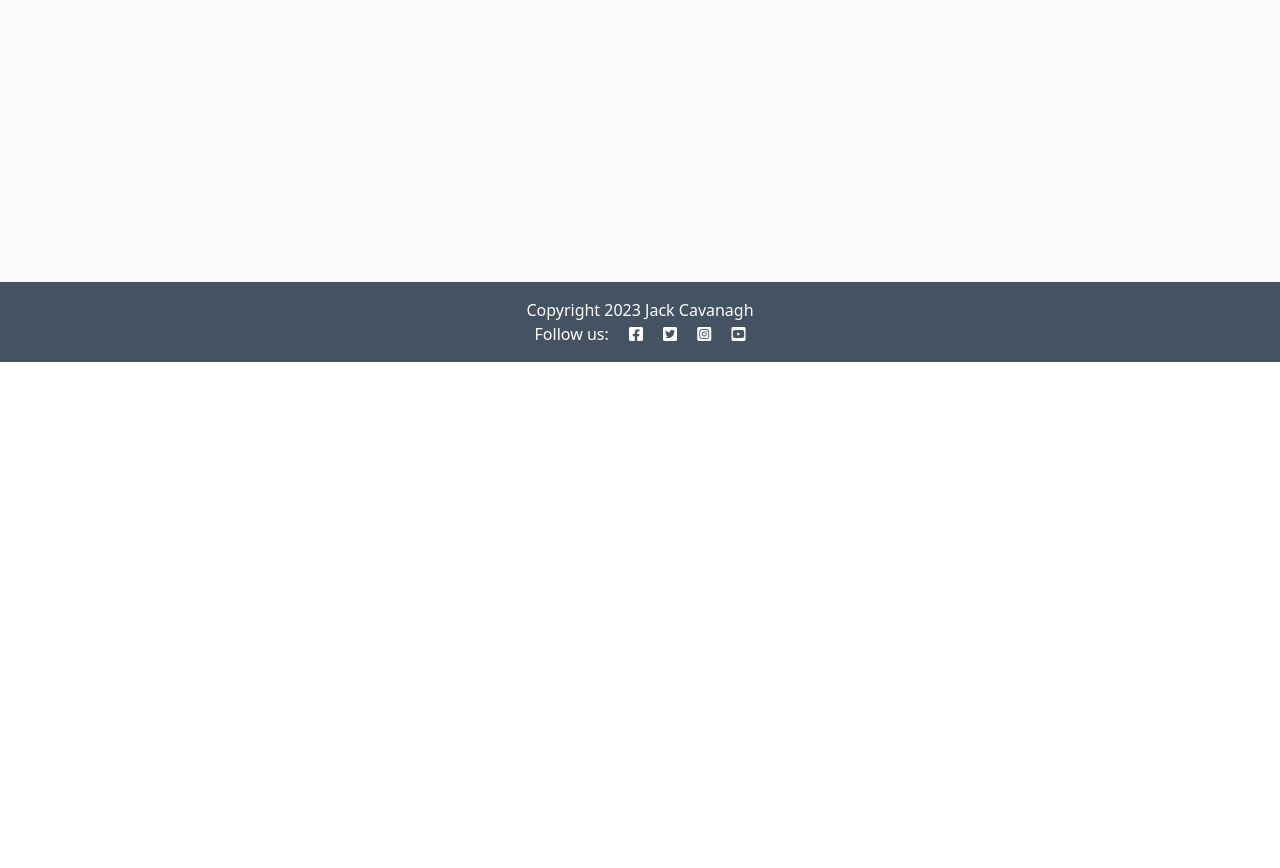
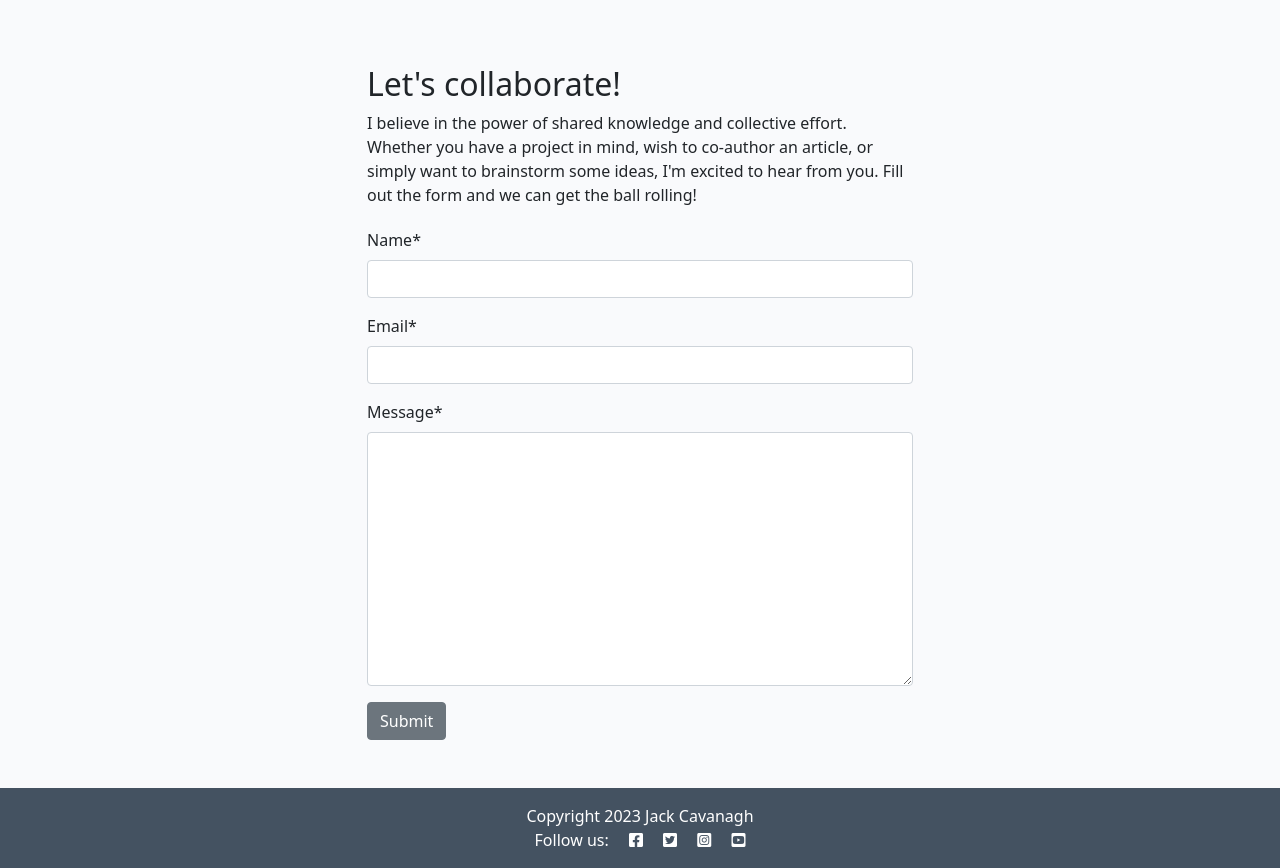
Before and after one commit to JCav23/ci-django-blog, a Django app: page /about/ in a window 1280 px wide. Shown: the part 438-1306 px from the top of the page. Before the commit the page ends 800 px from the top, so only its background shows below. Run offline with Django 4.2, Linux system fonts and the light colour scheme; data that the repository does not hold is empty; some libraries are stand-ins or nearby versions.

Commit message:
added about me collab form and wired in

```diff
--- /dev/null
+++ b/about/forms.py
@@ -0,0 +1,7 @@
+from .models import CollaborateRequest
+from django import forms
+
+class CollaborateForm(forms.ModelForm):
+    class Meta:
+        model = CollaborateRequest
+        fields = ('name', 'email', 'message', )
--- a/about/models.py
+++ b/about/models.py
@@ -8,3 +8,13 @@ class About(models.Model):
 
     def __str__(self):
         return self.title
+
+
+class CollaborateRequest(models.Model):
+    name = models.CharField(max_length=200)
+    email = models.EmailField()
+    message = models.TextField()
+    read = models.BooleanField(default=False)
+
+    def __str__(self):
+        return f"Collaboration request from {self.name}"
--- a/about/templates/about/about.html
+++ b/about/templates/about/about.html
@@ -1,27 +1,42 @@
-{% extends 'base.html' %} {% block content %}
+{% extends 'base.html' %}
 {% load static %}
+{% load crispy_forms_tags %}
 
+{% block content %}
 <div class="container mt-5">
     <div class="row">
-      <div class="col-4 text-center">
-        <img src="{% static 'images/nobody.jpg' %}" width="75%" />
+        <div class="col-12 col-md-4 text-center">
+            <img src="{% static 'images/nobody.jpg' %}" width="75%">
         </div>
-      <div class="col-8">
-        <!-- Title goes between these h2 tags -->
+        <div class="col-12 col-md-8">
             <h2>{{ about.title }}</h2>
-        <!-- Content goes directly underneath this -->
             {{ about.content | safe }}
         </div>
     </div>
     <div class="row">
         <div class="col text-right">
           <!-- Updated on field goes in here -->
+
           <p class="text-end"><em>Updated on: {{ about.updated_on }}</em></p>
         </div>
     </div>
+    <div class="row justify-content-center">
+        <div class="col-12 col-md-6 my-5">
+            <h2>Let's collaborate!</h2>
+            <p>I believe in the power of shared knowledge and collective effort.
+                Whether you have a project in mind, wish to co-author
+                an article, or simply want to brainstorm some ideas,
+                I'm excited to hear from you. Fill out the form
+                and we can get the ball rolling!</p>
+
+            <!-- add your form here. Your submit button should
+                                have the classes of btn, btn-secondary -->
+            <form id="collaborateForm" method="post" style="margin-top: 1.3em;">
+              {{ collaborate_form | crispy }}
+              {% csrf_token %}
+              <button id="submitCollab" type="submit "class="btn btn-secondary">Submit</button>
+            </form>
         </div>
-
-{% endblock %}
-{% block copyright %}
-    Copyright 2023 Jack Cavanagh
-{% endblock %}
+    </div>
+</div>
+{% endblock content %}
--- a/about/views.py
+++ b/about/views.py
@@ -1,15 +1,30 @@
 from django.shortcuts import render, get_object_or_404
 from .models import About
+from django.contrib import messages
+from .forms import CollaborateForm
 
 # Create your views here.
 def about_detail(request):
     """
     Renders the About page
     """
+
+    if request.method == "POST":
+        collaborate_form = CollaborateForm(data=request.POST)
+        if collaborate_form.is_valid():
+            collab = collaborate_form.save()
+            messages.add_message(request, messages.SUCCESS,
+            "Collaboration request recieved! I endeavor to respond within 2 working days.")
+
     about = About.objects.all().order_by('-updated_on').first()
+
+    collaborate_form = CollaborateForm()
 
     return render(
         request,
         "about/about.html",
-        {"about": about},
+        {
+            "about": about,
+            "collaborate_form": collaborate_form,
+        },
     )
--- a/templates/base.html
+++ b/templates/base.html
@@ -106,7 +106,7 @@
     <footer class="footer mt-auto py-3 dark-bg">
         <p class="m-0 text-center text-white">
             {% block copyright %}
-                Made by Code Instituters
+                Copyright 2023 Jack Cavanagh
             {% endblock %}
         </p>
         <p class="m-0 text-center text-white">Follow us: <i class="fab fa-facebook-square ms-3"></i>
```
Also changed, not shown: about/admin.py (+13 -1 lines), about/migrations/0002_collaboraterequest.py (added), blog/forms.py (line endings or trailing spaces). Lines whose indentation alone changed are shown as unchanged.
